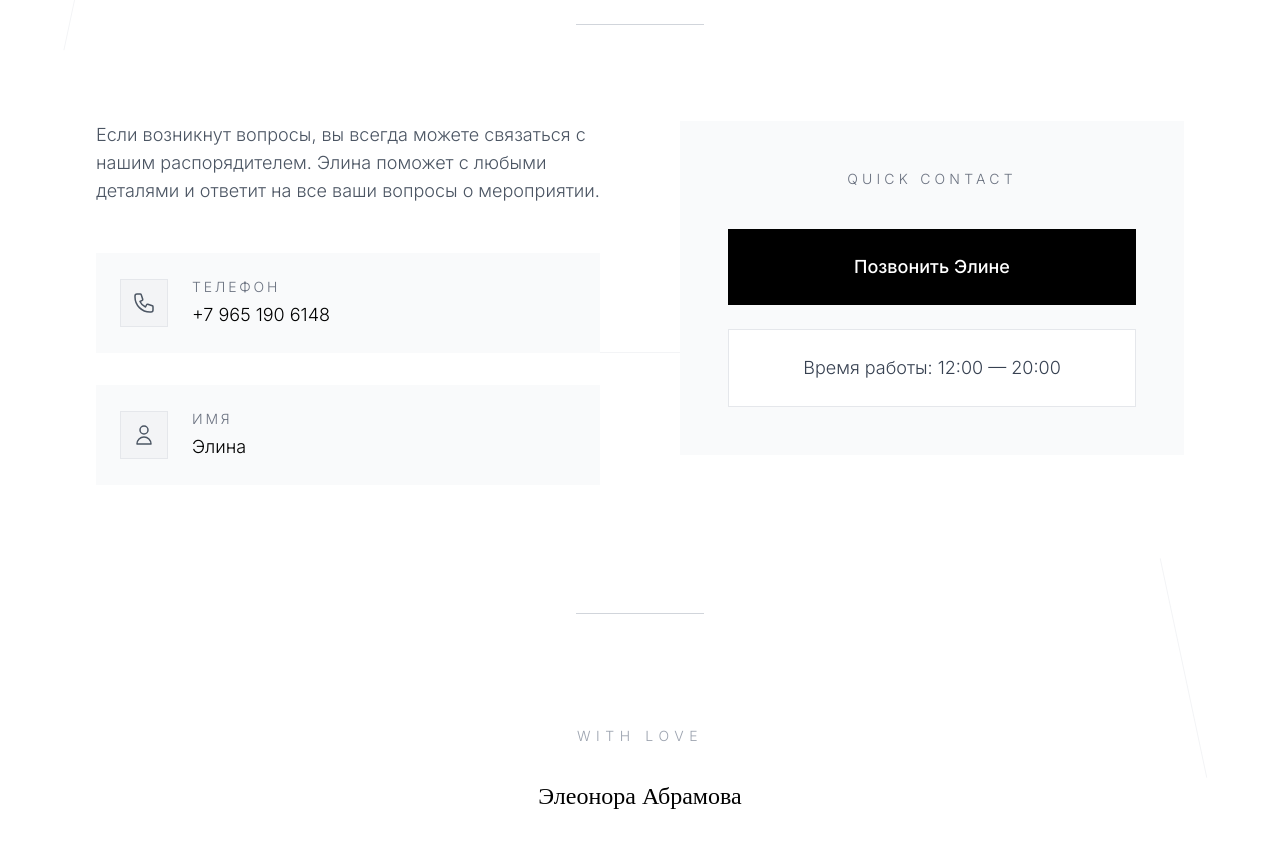
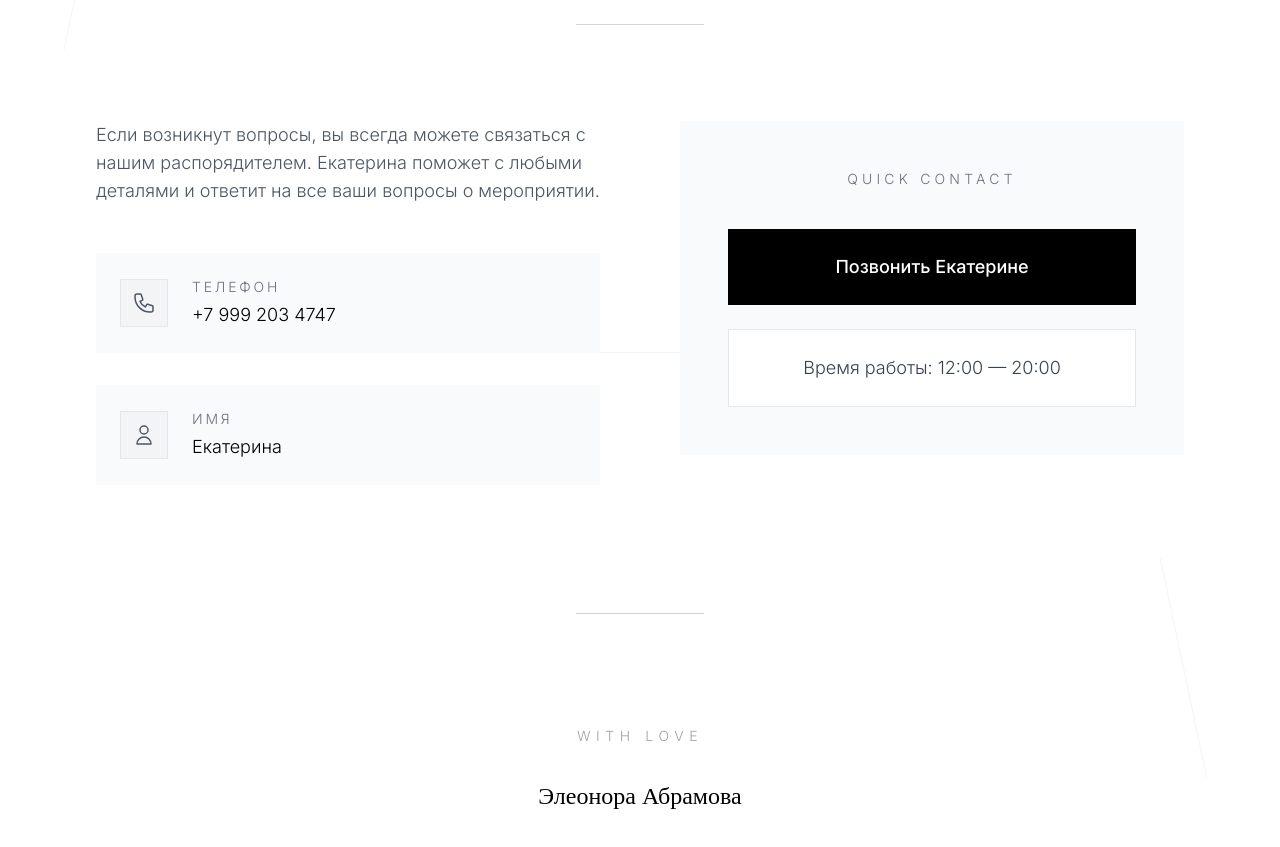
Before and after one commit to tunk5585/aotr, a React (Create React App) app: page / in a window 1280 px wide. Shown: the part 5771-6618 px from the top of the page. Built offline with nearby package versions, Linux system fonts and the light colour scheme; a web font is replaced by a local one.

Commit message:
pre_final_03

```diff
--- a/src/components/Contact.tsx
+++ b/src/components/Contact.tsx
@@ -32,7 +32,7 @@ const Contact: React.FC = () => {
             <div className="space-y-6 md:space-y-12 lg:space-y-8">
               <p className="text-base sm:text-lg lg:text-lg text-gray-600 leading-relaxed max-w-lg font-extralight">
                 Если возникнут вопросы, вы всегда можете связаться с нашим распорядителем.
-                Элина поможет с любыми деталями и ответит на все ваши вопросы о мероприятии.
+                Екатерина поможет с любыми деталями и ответит на все ваши вопросы о мероприятии.
               </p>
             </div>
 
@@ -48,10 +48,10 @@ const Contact: React.FC = () => {
                     Телефон
                   </p>
                   <a
-                    href="tel:+79651906148"
+                    href="tel:+79992034747"
                     className="text-base sm:text-lg lg:text-lg text-black hover:text-gray-600 transition-colors duration-300 font-extralight"
                   >
-                    +7 965 190 6148
+                    +7 999 203 4747
                   </a>
                 </div>
               </div>
@@ -67,7 +67,7 @@ const Contact: React.FC = () => {
                     Имя
                   </p>
                   <p className="text-base sm:text-lg lg:text-lg text-black font-extralight">
-                    Элина
+                    Екатерина
                   </p>
                 </div>
               </div>
@@ -84,10 +84,10 @@ const Contact: React.FC = () => {
                   </p>
                   <div className="space-y-4 lg:space-y-6">
                     <a
-                      href="tel:+79651906148"
+                      href="tel:+79992034747"
                       className="block bg-black text-white py-4 lg:py-6 px-6 lg:px-8 text-lg lg:text-lg hover:bg-gray-800 transition-colors duration-300 font-medium text-center"
                     >
-                      Позвонить Элине
+                      Позвонить Екатерине
                     </a>
                     <div className="bg-white p-4 lg:p-6 border border-gray-200 text-center">
                       <p className="text-base lg:text-lg text-gray-700 font-extralight">
```
